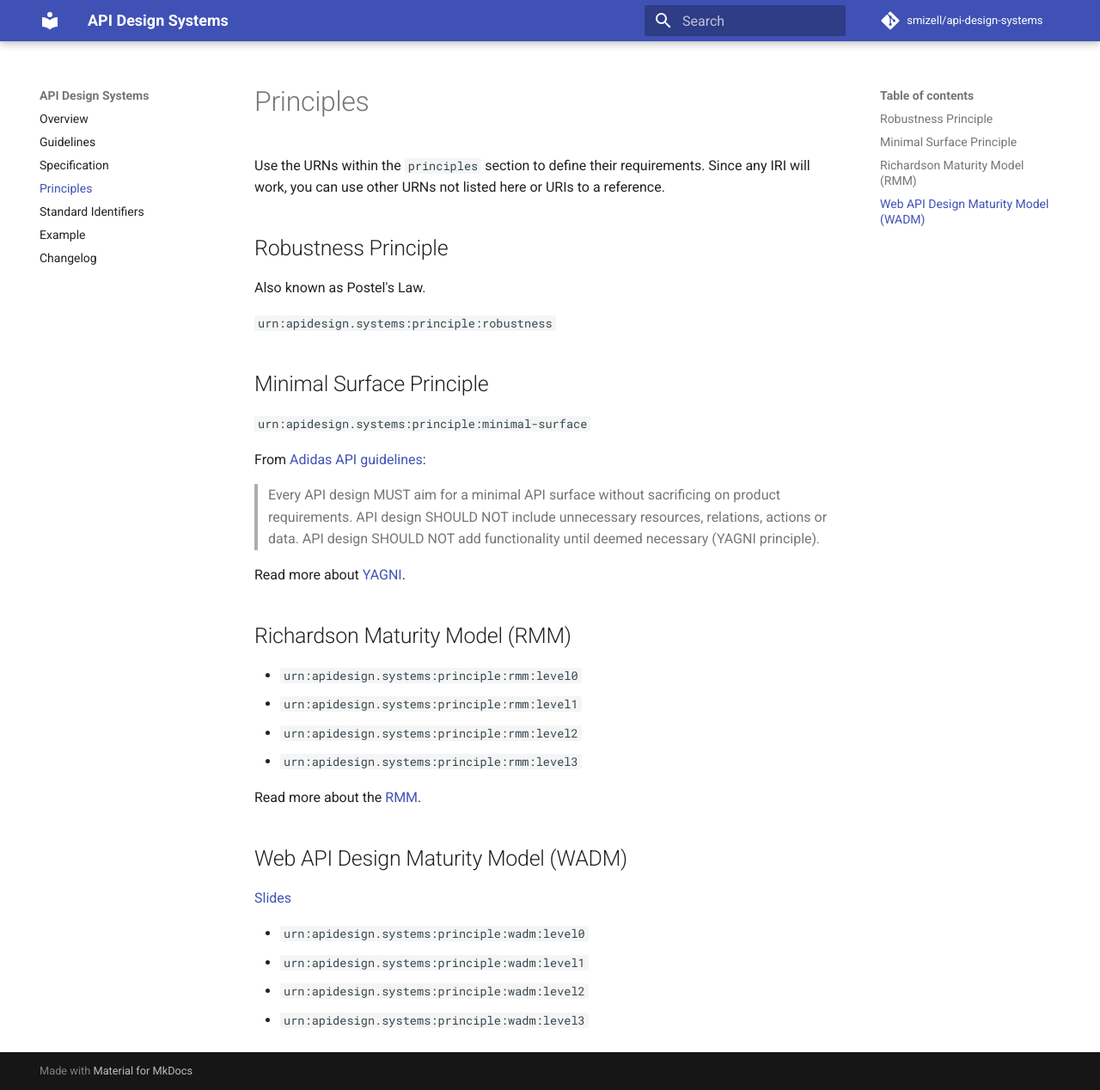
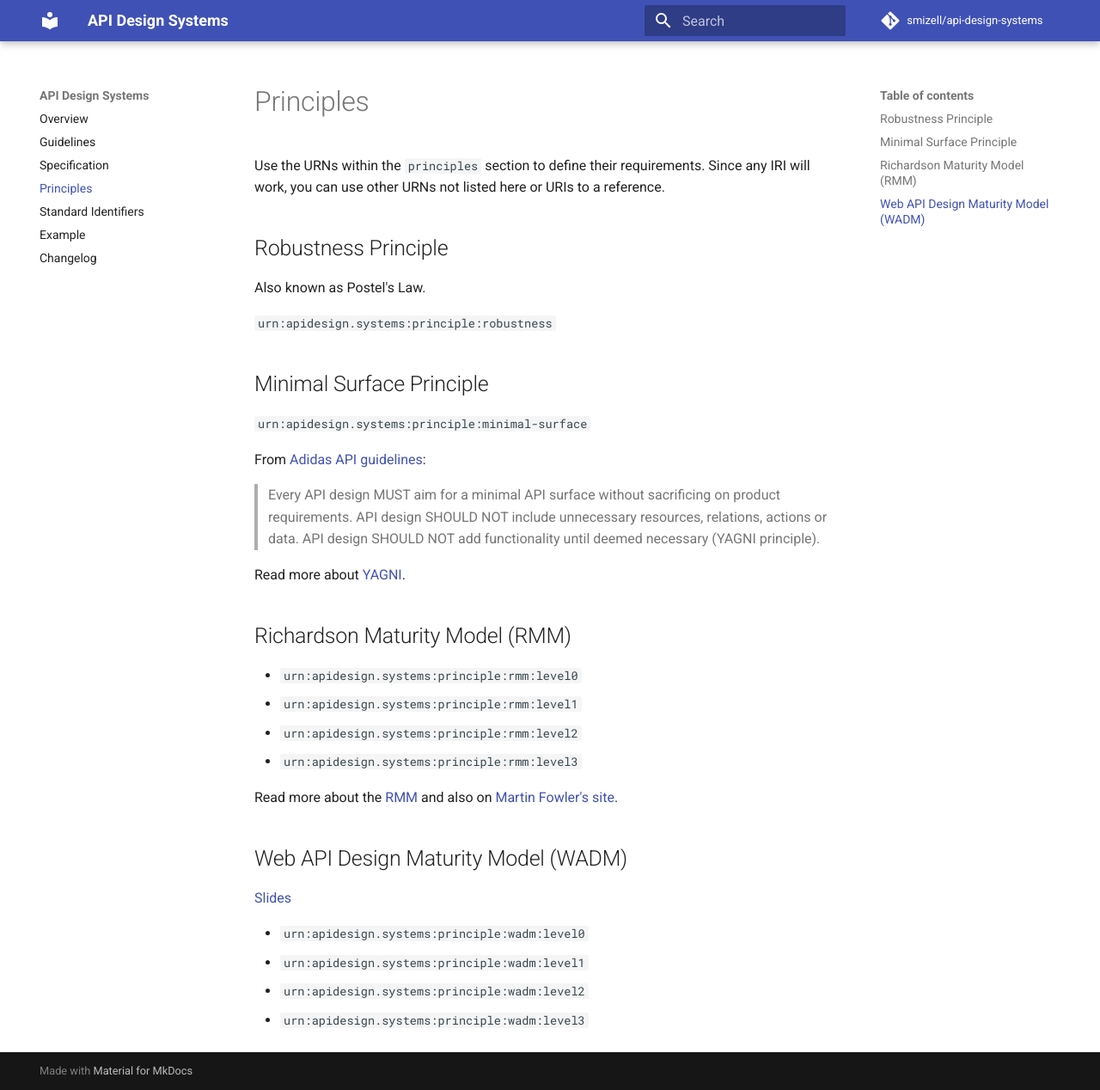
Before and after one commit to smizell/api-design-systems, an MkDocs documentation site: the page built from docs/principles.md, in a window 1280 px wide and 1268 px high. Shown: the whole window at 86% size. Built offline with MkDocs 1.6.1 and Material for MkDocs 9.7.7, drawn with Linux system fonts in a browser that asks for light colours; comment, search, counter and statistics services are not loaded.

Commit message:
Update links for RMM

```diff
--- a/docs/principles.md
+++ b/docs/principles.md
@@ -25,7 +25,7 @@ Read more about [YAGNI](https://martinfowler.com/bliki/Yagni.html).
 - `urn:apidesign.systems:principle:rmm:level2`
 - `urn:apidesign.systems:principle:rmm:level3`
 
-Read more about the [RMM](https://en.wikipedia.org/wiki/Richardson_Maturity_Model).
+Read more about the [RMM](https://www.crummy.com/writing/speaking/2008-QCon/) and also on [Martin Fowler's site](https://www.martinfowler.com/articles/richardsonMaturityModel.html).
 
 ## Web API Design Maturity Model (WADM)
 
```
